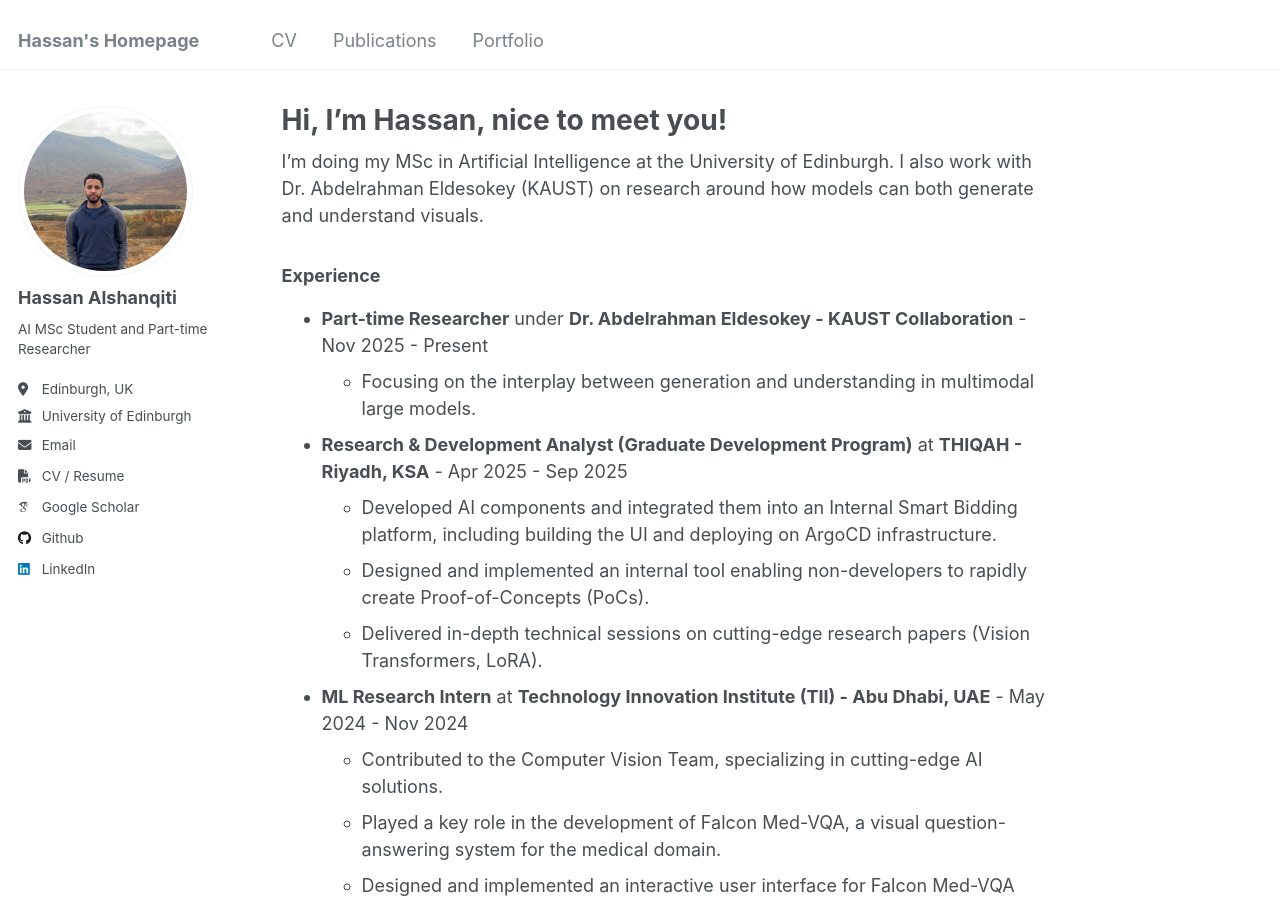
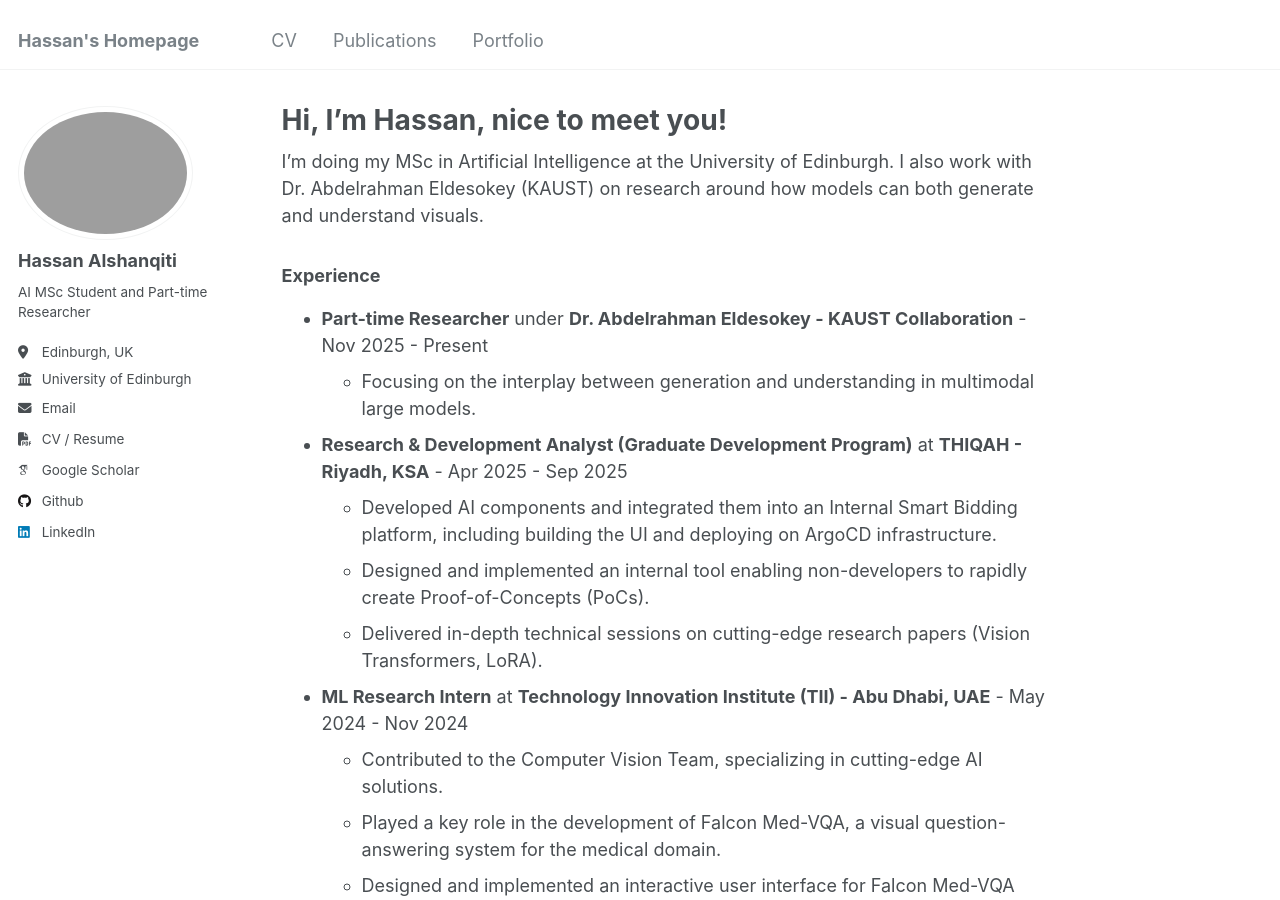
Before and after one commit to opmyth/opmyth.github.io, a Jekyll site: the page built from _pages/about.md, in a window 1280 px wide and 900 px high. Built offline with Jekyll 4.4.1, drawn with Linux system fonts in a browser that asks for light colours; some web fonts are replaced.

Commit message:
some changes

```diff
--- a/_config.yml
+++ b/_config.yml
@@ -22,7 +22,7 @@ repository               : "opmyth/opmyth.github.io"
 author:
 
   # Biographic information
-  avatar           : "pfp.jpg"
+  avatar           : "pfpasdklf.jpg"
   name             : "Hassan Alshanqiti"
   pronouns         : # example: "she/her"
   bio              : "AI MSc Student and Part-time Researcher"
```
